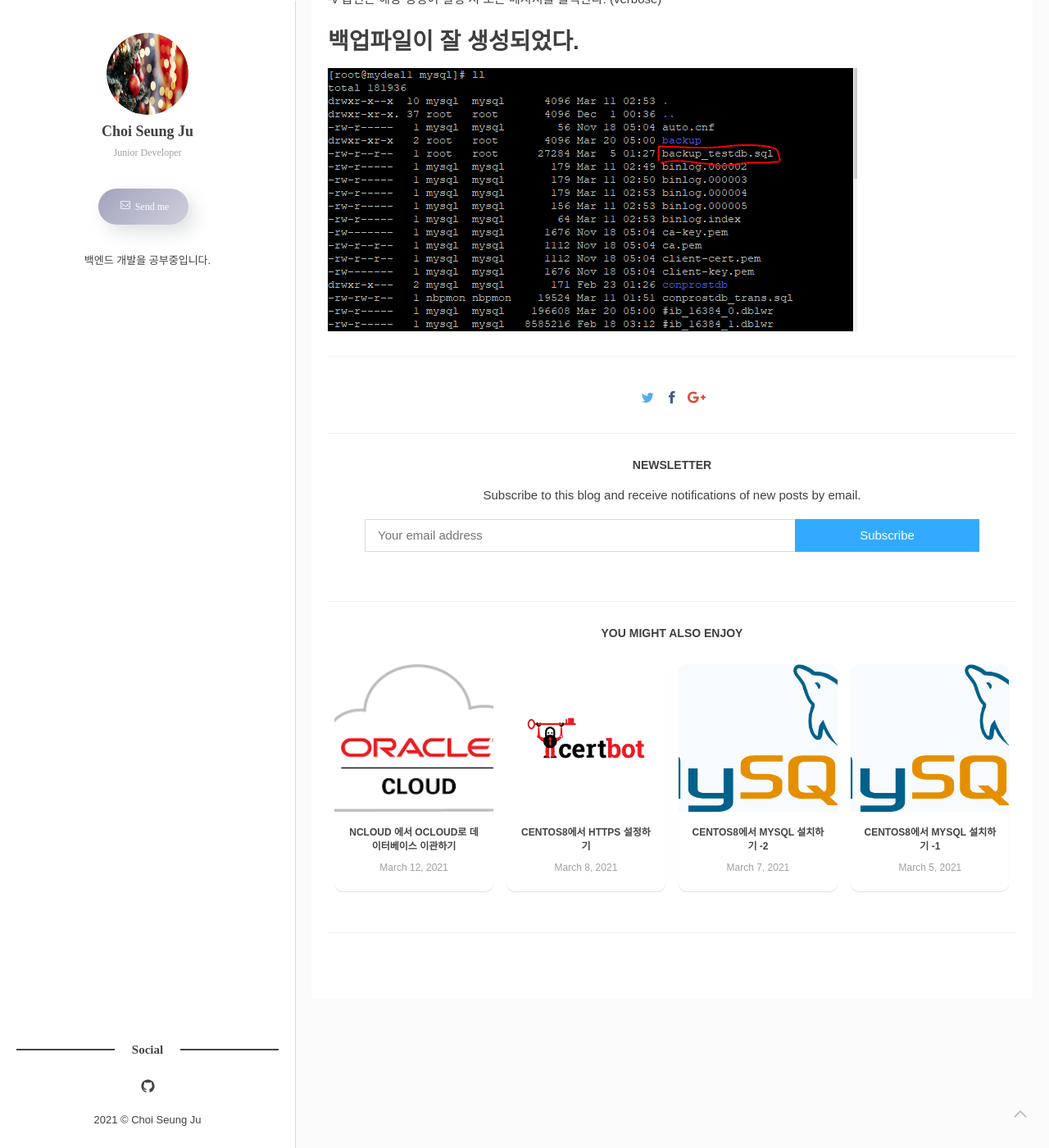
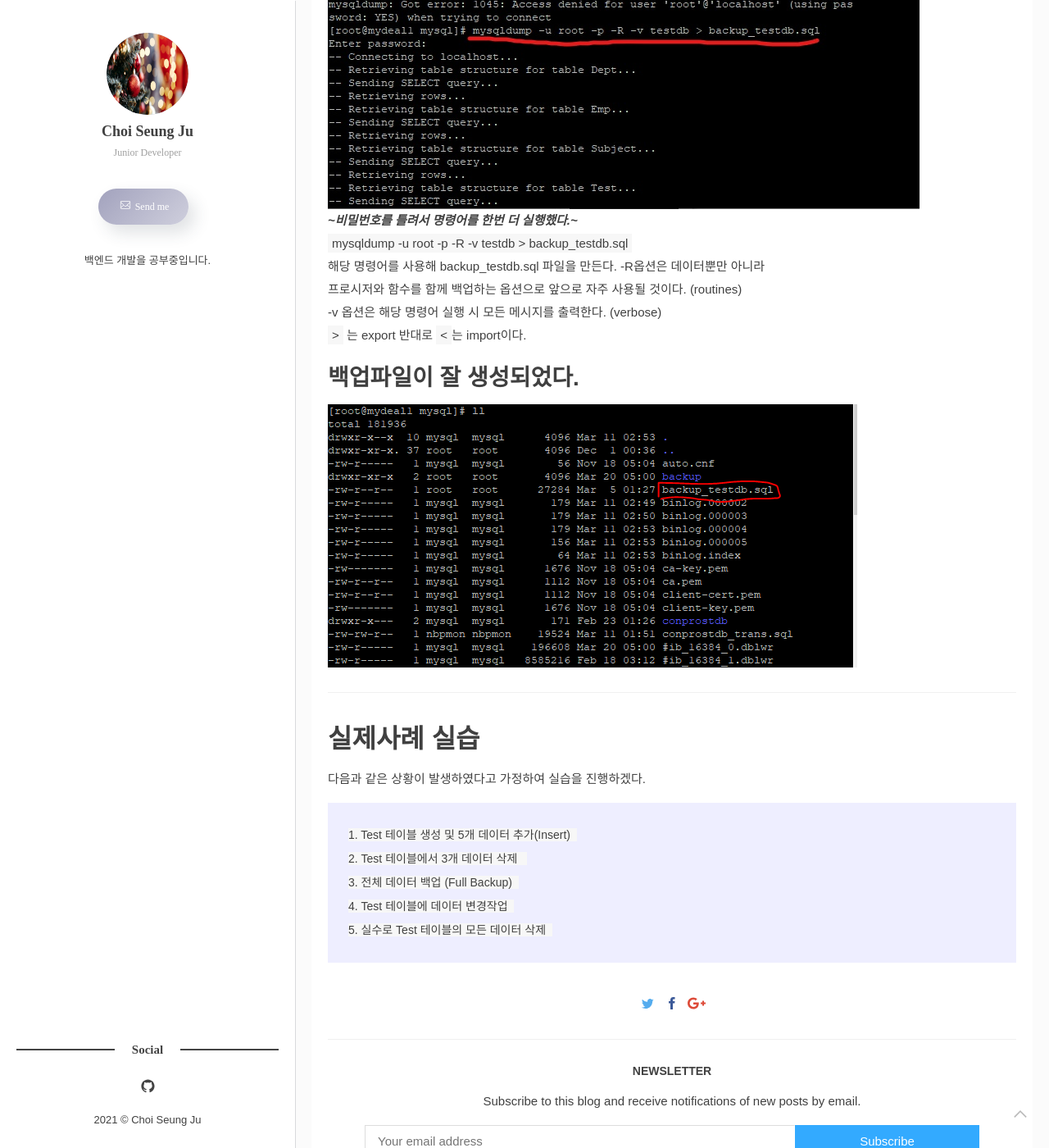
Before and after one commit to VictoryJu/VictoryJu.github.io, a Jekyll site: the page built from _posts/2021-03-20-Centos8.markdown, in a window 1280 px wide and 1400 px high, scrolled down 2148 px. Shown: the whole window at 82% size. Built offline with Jekyll 4.4.1, drawn with Linux system fonts in a browser that asks for light colours; some web fonts are replaced; comment, search, counter and statistics services are not loaded; some of the changed text lies outside the part shown.

Commit message:
mysql backup

````diff
--- a/_posts/2021-03-20-Centos8.markdown
+++ b/_posts/2021-03-20-Centos8.markdown
@@ -35,15 +35,25 @@ mysqlbinlog를 사용해서 백업하면 된다.
 # full-backup 실습
 `cd /var/lib/mysql ` 명령어로 mysql 폴더로 이동한다.
 
-![]({{site.baseurl}}/images/db/fullbackup.png)
-***비밀번호를 틀려서 명령어를 한번 더 실행했다.***
+![]({{site.baseurl}}/images/db/fullbackup.jpg)
+***~비밀번호를 틀려서 명령어를 한번 더 실행했다.~***
 `mysqldump -u root -p -R -v testdb > backup_testdb.sql`
 해당 명령어를 사용해 backup_testdb.sql 파일을 만든다. -R옵션은 데이터뿐만 아니라
 프로시저와 함수를 함께 백업하는 옵션으로 앞으로 자주 사용될 것이다. (routines)
 -v 옵션은 해당 명령어 실행 시 모든 메시지를 출력한다. (verbose)
-
+`>` 는 export 반대로 `<`는 import이다.
 
 ## 백업파일이 잘 생성되었다.
-![]({{site.baseurl}}/images/db/testdb-fullbackup.png)
+![]({{site.baseurl}}/images/db/testdb-fullbackup.PNG)
 
 ***
+
+# 실제사례 실습
+다음과 같은 상황이 발생하였다고 가정하여 실습을 진행하겠다.
+```
+1. Test 테이블 생성 및 5개 데이터 추가(Insert)
+2. Test 테이블에서 3개 데이터 삭제
+3. 전체 데이터 백업 (Full Backup)
+4. Test 테이블에 데이터 변경작업
+5. 실수로 Test 테이블의 모든 데이터 삭제
+```
````
